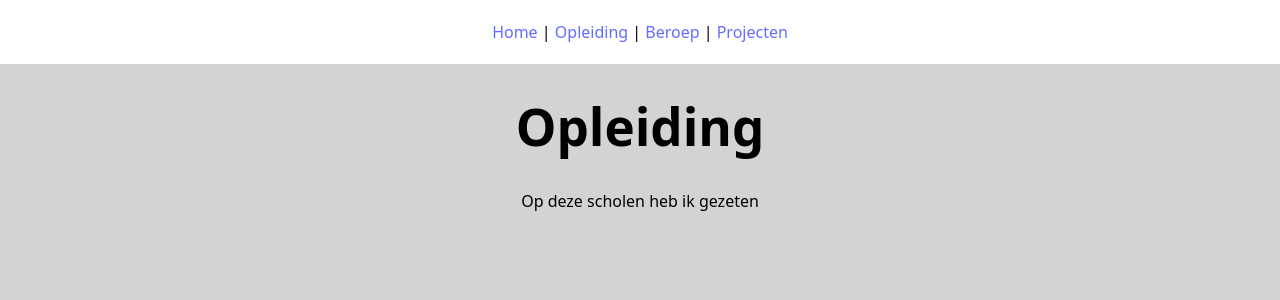
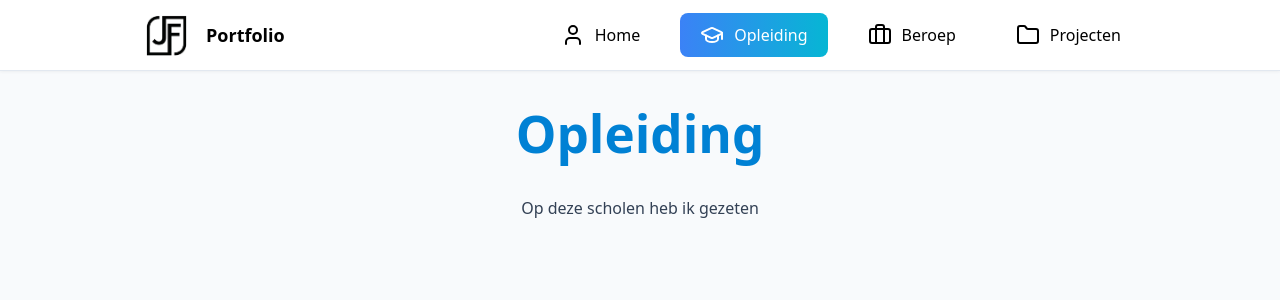
Before and after one commit to JurgenvanF/jurgenvanf-portfolio, a React (Vite) app: page /opleiding in a window 1280 px wide. Shown: the top 300 px of the page. Built offline with nearby package versions, Linux system fonts and the light colour scheme.

Commit message:
Navigation
Stylized, responsive and properly spaced navigation. Includes a sidebar for phone views

```diff
--- a/package.json
+++ b/package.json
@@ -10,6 +10,7 @@
     "preview": "vite preview"
   },
   "dependencies": {
+    "lucide-react": "^0.563.0",
     "react": "^19.2.0",
     "react-dom": "^19.2.0",
     "react-router-dom": "^7.13.0"
--- a/src/App.css
+++ b/src/App.css
@@ -1,10 +1,170 @@
+/* Root */
 #root {
   text-align: center;
   color: black;
 }
 
-nav {
+/* Navbar */
+.hero {
+  position: sticky;
+  top: 0;
+  z-index: 1000;
+  display: flex;
+  align-items: center;
+  justify-content: center; /* center the group */
+  padding: 0 20px; /* minimum space from edges */
   background-color: white;
-  padding: 20px;
-  margin: 0px;
+  border-bottom: 1px solid #e2e8f0;
+  box-shadow: 0 1px 3px rgba(0, 0, 0, 0.05);
+  min-height: 70px;
+  gap: clamp(20px, 20vw, 800px); /* smooth, responsive gap */
 }
+
+/* Logo & Brand */
+.hero__title {
+  display: flex;
+  align-items: center;
+  gap: 12px;
+  text-decoration: none;
+  font-size: large;
+  flex-shrink: 0; /* prevents shrinking too early */
+}
+
+.hero__logo {
+  width: 55px;
+  height: 55px;
+  transition: transform 0.3s ease;
+}
+
+.hero__title:hover .hero__logo {
+  transform: rotate(10deg);
+}
+
+.hero__brand {
+  font-weight: bold;
+  color: black;
+}
+
+/* Navigation links */
+.hero__nav {
+  display: flex;
+  align-items: center;
+  gap: 20px;
+  flex-shrink: 0; /* prevents shrinking too fast */
+}
+
+.hero__link {
+  display: inline-flex;
+  align-items: center;
+  gap: 10px;
+  padding: 10px 20px;
+  border-radius: 8px;
+  text-decoration: none;
+  font-weight: 500;
+  color: black;
+  transition:
+    transform 0.2s ease,
+    box-shadow 0.2s ease;
+}
+
+.hero__link:hover {
+  transform: scale(1.05);
+  background-color: #fcf3fb;
+}
+
+/* Active link gradients */
+.hero__link.active.hero__link--home {
+  background: linear-gradient(to right, #a855f7, #ec4899);
+  color: white;
+}
+
+.hero__link.active.hero__link--education {
+  background: linear-gradient(to right, #3b82f6, #06b6d4);
+  color: white;
+}
+
+.hero__link.active.hero__link--profession {
+  background: linear-gradient(to right, #22c55e, #10b981);
+  color: white;
+}
+
+.hero__link.active.hero__link--projects {
+  background: linear-gradient(to right, #f97316, #ef4444);
+  color: white;
+}
+
+/* Mobile toggle button */
+.hero__toggle {
+  display: none;
+  background: none;
+  border: none;
+  cursor: pointer;
+  padding: 4px;
+  color: black;
+  position: relative;
+  z-index: 2100;
+}
+
+/* Overlay for mobile sidebar */
+.hero__overlay {
+  position: fixed;
+  top: 0;
+  left: 0;
+  width: 100vw;
+  height: 100vh;
+  background-color: rgba(0, 0, 0, 0.3);
+  opacity: 0;
+  pointer-events: none;
+  transition: opacity 0.3s ease;
+  z-index: 2000;
+}
+
+.hero__overlay.active {
+  opacity: 1;
+  pointer-events: all;
+}
+
+/* Mobile sidebar */
+@media (max-width: 950px) {
+  .hero {
+    gap: 0;
+    justify-content: space-between;
+    height: 71px;
+  }
+
+  .hero__nav {
+    position: fixed;
+    top: 0;
+    right: 0;
+    height: 100vh;
+    width: 250px;
+    background-color: white;
+    flex-direction: column;
+    align-items: flex-start;
+    padding: 60px 16px;
+    gap: 20px;
+    transform: translateX(100%); /* hidden by default */
+    box-shadow: -2px 0 8px rgba(0, 0, 0, 0.1);
+    z-index: 2100;
+  }
+
+  .hero__nav.open {
+    transform: translateX(0); /* slide in */
+  }
+
+  .hero__toggle {
+    display: block;
+    background: none;
+    border: none;
+    cursor: pointer;
+    padding: 4px;
+    color: black;
+    position: fixed; /* make it fixed on screen */
+    right: 16px; /* adjust horizontal position */
+    z-index: 2200; /* higher than sidebar (2100) */
+  }
+
+  .hero__link {
+    width: 218px;
+  }
+}
--- a/src/App.jsx
+++ b/src/App.jsx
@@ -1,17 +1,78 @@
-import { BrowserRouter, Routes, Route, Link } from "react-router-dom";
+import { useState } from "react";
+import { BrowserRouter, Routes, Route, NavLink } from "react-router-dom";
 import Home from "./pages/home/Home.jsx";
 import Education from "./pages/education/Education.jsx";
 import Profession from "./pages/profession/Profession.jsx";
 import Projects from "./pages/projects/Projects.jsx";
+import logo from "./assets/jf-logo.png";
+
+import { Menu, X, User, GraduationCap, Briefcase, Folder } from "lucide-react";
+
 import "./App.css";
 
 function App() {
+  const [sidebarOpen, setSidebarOpen] = useState(false);
+
+  const navItems = [
+    { to: "/", label: "Home", icon: <User />, class: "home" },
+    {
+      to: "/opleiding",
+      label: "Opleiding",
+      icon: <GraduationCap />,
+      class: "education",
+    },
+    {
+      to: "/beroep",
+      label: "Beroep",
+      icon: <Briefcase />,
+      class: "profession",
+    },
+    {
+      to: "/projecten",
+      label: "Projecten",
+      icon: <Folder />,
+      class: "projects",
+    },
+  ];
+
   return (
     <BrowserRouter>
-      <nav style={{ marginBottom: "20px" }}>
-        <Link to="/">Home</Link> | <Link to="/opleiding">Opleiding</Link> |{" "}
-        <Link to="/beroep">Beroep</Link> |{" "}
-        <Link to="/projecten">Projecten</Link>
+      <nav className="hero">
+        <NavLink to="/" className="hero__title">
+          <img className="hero__logo" src={logo} alt="Logo" />
+          <p className="hero__brand">Portfolio</p>
+        </NavLink>
+
+        {/* Mobile toggle button */}
+        <button
+          className="hero__toggle"
+          onClick={() => setSidebarOpen(!sidebarOpen)}
+          aria-label="Toggle menu"
+        >
+          {sidebarOpen ? <X size={28} /> : <Menu size={28} />}
+        </button>
+
+        {/* Overlay for mobile sidebar */}
+        <div
+          className={`hero__overlay ${sidebarOpen ? "active" : ""}`}
+          onClick={() => setSidebarOpen(false)}
+        />
+
+        <div className={`hero__nav ${sidebarOpen ? "open" : ""}`}>
+          {navItems.map((item) => (
+            <NavLink
+              key={item.to}
+              to={item.to}
+              className={({ isActive }) =>
+                `hero__link hero__link--${item.class}${isActive ? " active" : ""}`
+              }
+              onClick={() => setSidebarOpen(false)} // close sidebar on click
+            >
+              {item.icon}
+              <span>{item.label}</span>
+            </NavLink>
+          ))}
+        </div>
       </nav>
 
       <Routes>
--- a/src/index.css
+++ b/src/index.css
@@ -3,22 +3,13 @@
   line-height: 1.5;
   font-weight: 400;
 
-  background-color: lightgray;
+  background-color: #f8fafc;
 }
 
 body {
   margin: 0px;
 }
 
-a {
-  font-weight: 500;
-  color: #646cff;
-  text-decoration: inherit;
-}
-a:hover {
-  color: #535bf2;
-}
-
 h1 {
   font-size: 3.2em;
   line-height: 1.1;
--- /dev/null
+++ b/src/pages/education/Education.css
@@ -0,0 +1,7 @@
+.title__education {
+  color: #0081d4;
+}
+
+p {
+  color: rgb(51 65 85);
+}
--- a/src/pages/education/Education.jsx
+++ b/src/pages/education/Education.jsx
@@ -1,7 +1,9 @@
+import "./Education.css";
+
 function Education() {
   return (
     <>
-      <h1>Opleiding</h1>
+      <h1 className="title__education">Opleiding</h1>
       <p>Op deze scholen heb ik gezeten</p>
     </>
   );
--- /dev/null
+++ b/src/pages/home/Home.css
@@ -0,0 +1,3 @@
+.title__home {
+  color: #e70073;
+}
--- a/src/pages/home/Home.jsx
+++ b/src/pages/home/Home.jsx
@@ -1,7 +1,9 @@
+import "./Home.css";
+
 function Home() {
   return (
     <>
-      <h1>Home</h1>
+      <h1 className="title__home">Home</h1>
       <p>Welkom op de home pagina!</p>
     </>
   );
--- /dev/null
+++ b/src/pages/profession/Profession.css
@@ -0,0 +1,3 @@
+.title__profession {
+  color: #009d5b;
+}
--- a/src/pages/profession/Profession.jsx
+++ b/src/pages/profession/Profession.jsx
@@ -1,7 +1,9 @@
+import "./Profession.css";
+
 function Profession() {
   return (
     <>
-      <h1>Beroep</h1>
+      <h1 className="title__profession">Beroep</h1>
       <p>Dit is mijn werkervaring.</p>
     </>
   );
--- /dev/null
+++ b/src/pages/projects/Projects.css
@@ -0,0 +1,3 @@
+.title__projects {
+  color: #ed2700;
+}
--- a/src/pages/projects/Projects.jsx
+++ b/src/pages/projects/Projects.jsx
@@ -1,7 +1,9 @@
+import "./Projects.css";
+
 function Projects() {
   return (
     <>
-      <h1>Projecten</h1>
+      <h1 className="title__projects">Projecten</h1>
       <p>Dit zijn de projecten die ik gedaan heb</p>
     </>
   );
```
Also changed, not shown: src/assets/jf-logo.png (added), 1 other file (tests, documents, lock files or other folders).
